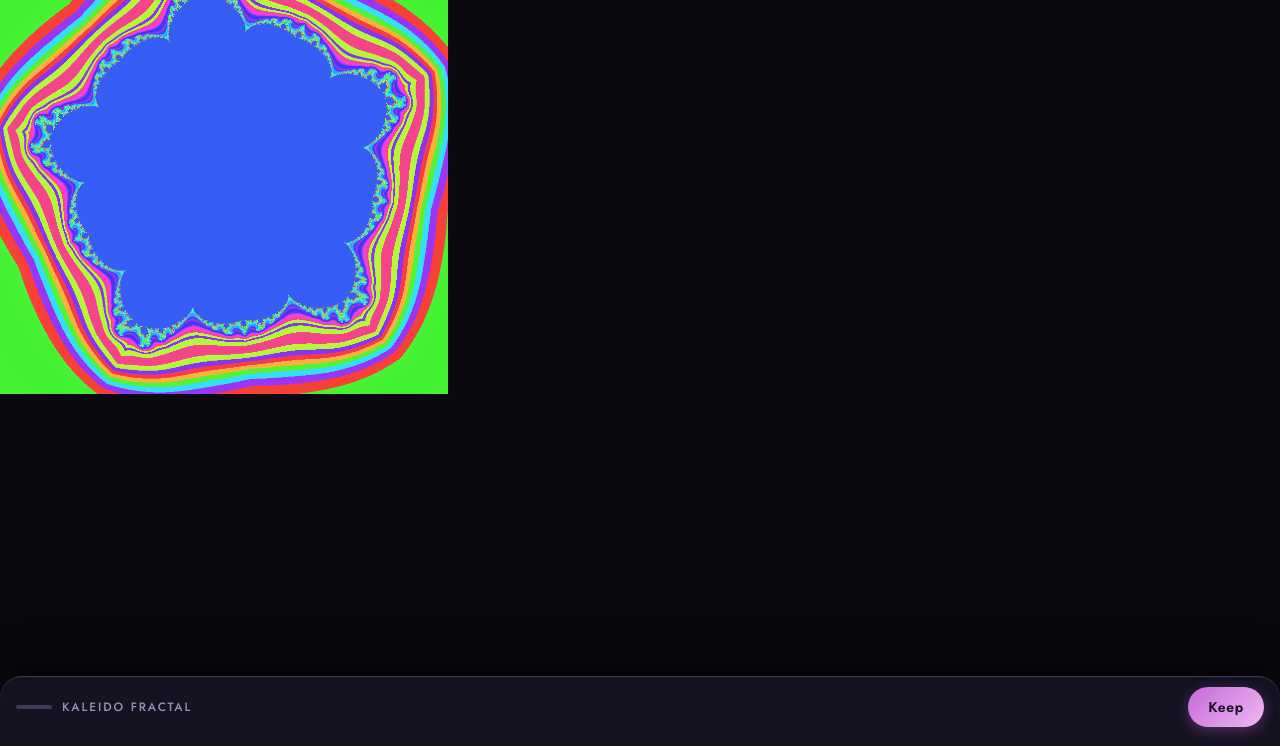
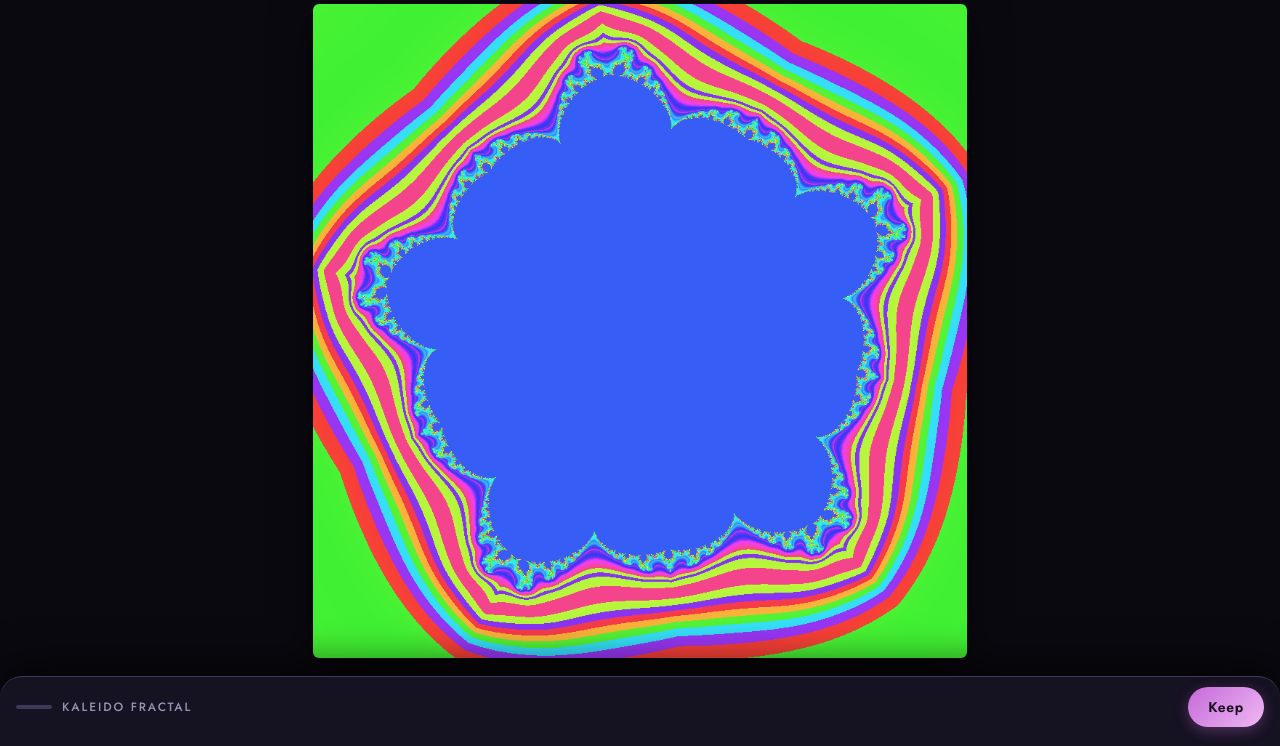
Before and after one commit to denethordahmer/math-gen, a plain HTML site: page mandala/index.html in a window 1280 px wide. Shown: the part 54-800 px from the top of the page. Drawn offline with Linux system fonts and the light colour scheme.

Commit message:
Unzip archive

```diff
--- a/background-lab/backdrop.css
+++ b/background-lab/backdrop.css
@@ -57,7 +57,18 @@ html, body {
 }
 
 .appWrap { position: fixed; inset: 0; overflow: hidden; }
-#mainCanvas { position: absolute; top: 0; left: 0; width: 100%; height: 100%; object-fit: contain; display: block; }
+/* Position and size are set by backdrop-app.js so the artwork always fits the
+   space between the top bar and the sheet, at its own aspect ratio. */
+#mainCanvas {
+  position: absolute;
+  display: block;
+  border-radius: 6px;
+  box-shadow: 0 10px 40px rgba(0, 0, 0, 0.55);
+  transition: top 0.35s cubic-bezier(0.32, 0.72, 0, 1),
+              left 0.35s cubic-bezier(0.32, 0.72, 0, 1),
+              width 0.35s cubic-bezier(0.32, 0.72, 0, 1),
+              height 0.35s cubic-bezier(0.32, 0.72, 0, 1);
+}
 
 /* top bar */
 .topBar {
--- a/mandala/mandala-app.js
+++ b/mandala/mandala-app.js
@@ -155,20 +155,28 @@
     layoutCanvas();
   }
 
+  /* fit the bitmap into the space between the top bar and the sheet */
   function layoutCanvas() {
+    /* measure the bars rather than guess, so the art never slides under them */
+    var bar = document.querySelector(".topBar");
+    var top = bar ? Math.ceil(bar.getBoundingClientRect().bottom) + 6 : 56;
+    var sheetRect = sheet.getBoundingClientRect();
+    var bottom = sheetRect.height + 10;
+    var availH = Math.max(120, window.innerHeight - top - bottom - 8);
+    var availW = Math.max(120, window.innerWidth - 24);
     var size = SIZES[v("size")] || SIZES.square;
-    var ratio = size[1] / size[0];
-    canvas.style.aspectRatio = size[0] + " / " + size[1];
-    if (ratio > 1.05) {
-      canvas.style.width = "min(78vw, 42vh)";
-      canvas.style.height = "auto";
-    } else if (ratio < 0.95) {
-      canvas.style.width = "min(88vw, 68vh)";
-      canvas.style.height = "auto";
-    } else {
-      canvas.style.width = "min(86vw, 56vh)";
-      canvas.style.height = "auto";
-    }
+    var ar = size[0] / size[1];
+    var w = availW, h = w / ar;
+    if (h > availH) { h = availH; w = h * ar; }
+    canvas.style.width = Math.round(w) + "px";
+    canvas.style.height = Math.round(h) + "px";
+    canvas.style.top = Math.round(top + (availH - h) / 2) + "px";
+    canvas.style.left = Math.round((window.innerWidth - w) / 2) + "px";
+  }
+  window.addEventListener("resize", layoutCanvas);
+  /* the sheet animates its height, so re-fit when that animation settles */
+  if (window.ResizeObserver) {
+    new ResizeObserver(function () { layoutCanvas(); }).observe(sheet);
   }
 
   var renderTimer = null;
--- a/mandala/mandala.css
+++ b/mandala/mandala.css
@@ -56,7 +56,18 @@ html, body {
 }
 
 .appWrap { position: fixed; inset: 0; overflow: hidden; }
-#mainCanvas { position: absolute; top: 0; left: 0; width: 100%; height: 100%; object-fit: contain; display: block; }
+/* Position and size are set by mandala-app.js so the artwork always fits the
+   space between the top bar and the sheet, at its own aspect ratio. */
+#mainCanvas {
+  position: absolute;
+  display: block;
+  border-radius: 6px;
+  box-shadow: 0 10px 40px rgba(0, 0, 0, 0.55);
+  transition: top 0.35s cubic-bezier(0.32, 0.72, 0, 1),
+              left 0.35s cubic-bezier(0.32, 0.72, 0, 1),
+              width 0.35s cubic-bezier(0.32, 0.72, 0, 1),
+              height 0.35s cubic-bezier(0.32, 0.72, 0, 1);
+}
 
 /* top bar */
 .topBar {
```
Also changed, not shown: background-lab/backdrop-app.js (+19 -14 lines), 1 other file.
